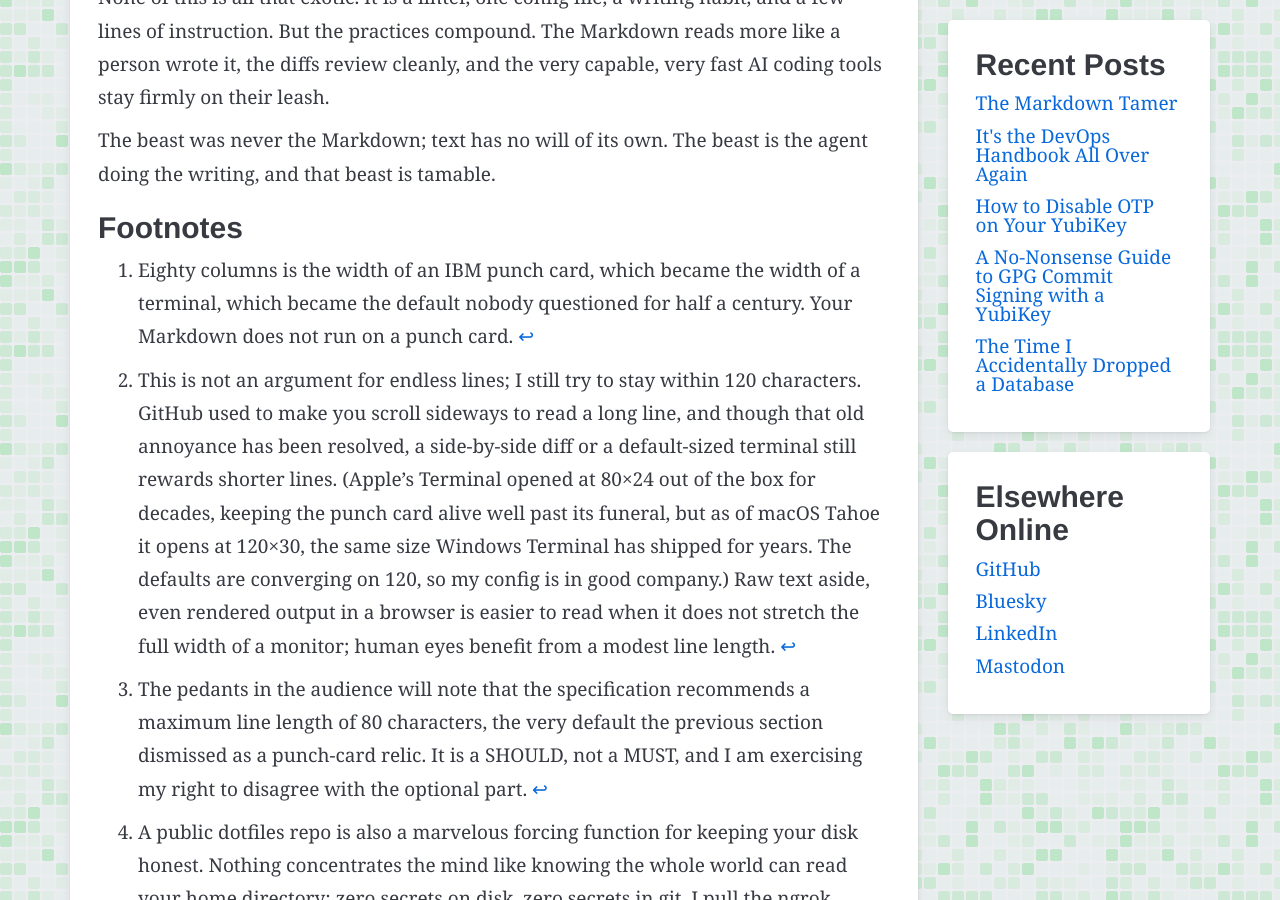
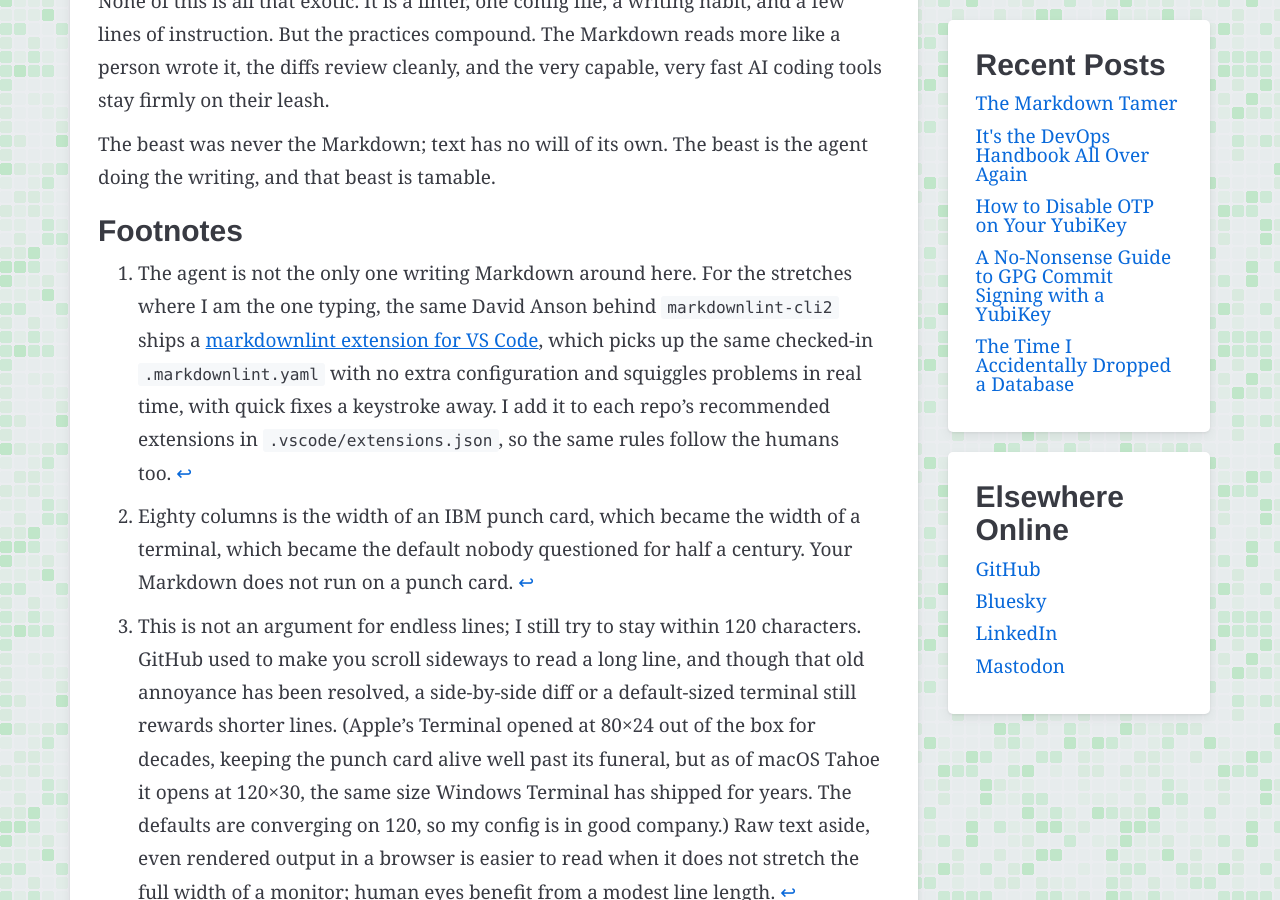
Before and after one commit to ryanspletzer/ryanspletzer.github.io, a Jekyll site: the page built from _posts/2026-07-04-the-markdown-tamer.md, in a window 1280 px wide and 900 px high, scrolled down 4079 px. Built offline with Jekyll 4.4.1, drawn with Linux system fonts in a browser that asks for light colours; some of the changed text lies outside the part shown.

Commit message:
Add VS Code markdownlint footnote; repoint pinned links to AGENTS.md
- New footnote on the vscode-markdownlint extension: same author, same
  checked-in config, live squiggles for the human-typed stretches
- Pinned dotfiles links updated to the reorganized AGENTS.md at its
  current commit, with line anchors
- Align frontmatter date with the filename (2026-07-04)

Co-Authored-By: Claude Fable 5 <noreply@anthropic.com>

```diff
--- a/_posts/2026-07-04-the-markdown-tamer.md
+++ b/_posts/2026-07-04-the-markdown-tamer.md
@@ -74,7 +74,7 @@ It shouldn't.
 
 ## One config, checked in
 
-I keep a `.markdownlint.yaml` at the repo root, committed alongside the code.
+I keep a `.markdownlint.yaml` at the repo root, committed alongside the code.[^vscode]
 Two opinions travel with it everywhere.
 
 The first is YAML over JSONC.
@@ -194,6 +194,16 @@ and that beast is tamable.
 
 ## Footnotes
 
+[^vscode]:
+    The agent is not the only one writing Markdown around here.
+    For the stretches where I am the one typing,
+    the same David Anson behind `markdownlint-cli2` ships a
+    [markdownlint extension for VS Code][vscode-markdownlint],
+    which picks up the same checked-in `.markdownlint.yaml` with no extra configuration
+    and squiggles problems in real time, with quick fixes a keystroke away.
+    I add it to each repo's recommended extensions in `.vscode/extensions.json`,
+    so the same rules follow the humans too.
+
 [^eighty]:
     Eighty columns is the width of an IBM punch card,
     which became the width of a terminal,
@@ -232,6 +242,7 @@ and that beast is tamable.
     like a real adult.
 
 [dotfiles]: https://github.com/ryanspletzer/macos-dotfiles
+[vscode-markdownlint]: https://marketplace.visualstudio.com/items?itemName=DavidAnson.vscode-markdownlint
 [sembr]: https://sembr.org/
 [house-rule]: https://github.com/ryanspletzer/macos-dotfiles/blob/81a6ce7bfeb462c2367fd610ca140e9a427aa43c/AGENTS.md?plain=1#L9-L15
 [markdown-rule]: https://github.com/ryanspletzer/macos-dotfiles/blob/81a6ce7bfeb462c2367fd610ca140e9a427aa43c/.claude/rules/markdown.md?plain=1
```
